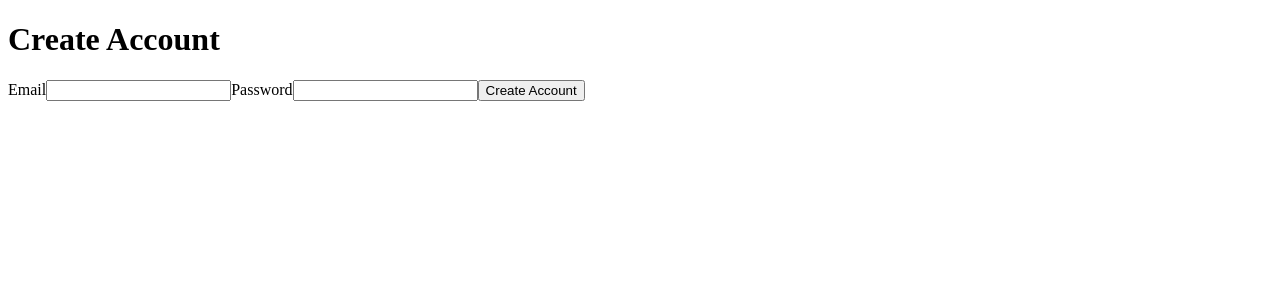
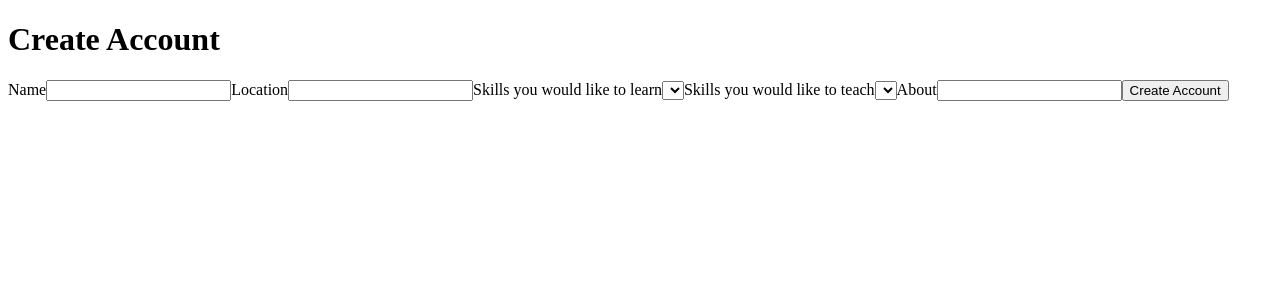
Before and after one commit to sted1994/time-tracker, a React (Create React App) app: page /create-account in a window 1280 px wide. Shown: the top 300 px of the page. Built offline with nearby package versions, Linux system fonts and the light colour scheme.

Commit message:
Add field inputs

```diff
--- a/src/components/createAccountForm.tsx
+++ b/src/components/createAccountForm.tsx
@@ -4,12 +4,24 @@ export const CreateAccountForm = () => {
       <h1>Create Account</h1>
       <form>
         <label>
-          Email
-          <input type="email" />
+          Name
+          <input type="name" />
         </label>
         <label>
-          Password
-          <input type="password" />
+          Location
+          <input type="location" />
+        </label>
+        <label>
+          Skills you would like to learn
+          <select />
+        </label>
+        <label>
+          Skills you would like to teach
+          <select />
+        </label>
+        <label>
+          About
+          <input type="summary" />
         </label>
         <button type="submit">Create Account</button>
       </form>
```
